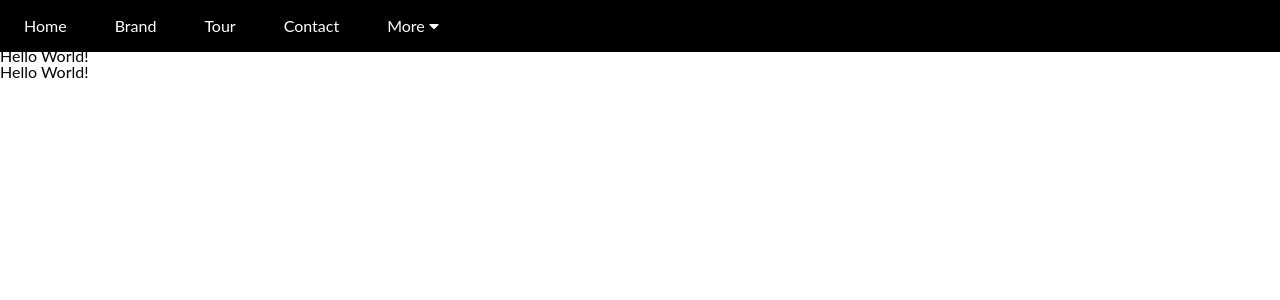
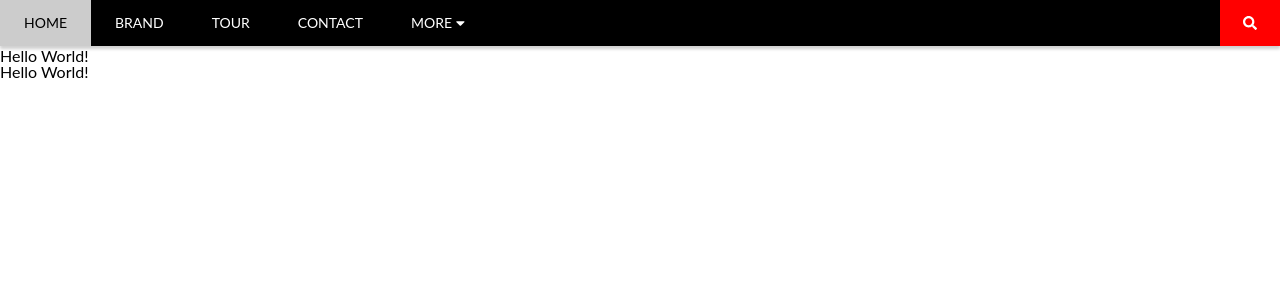
Before and after one commit to anhdo95/react-app-from-scratch, a React app: page / in a window 1280 px wide. Shown: the top 300 px of the page. Built offline with nearby package versions, Linux system fonts and the light colour scheme.

Commit message:
Update style for Nav

```diff
--- a/src/components/Nav/Presenter.tsx
+++ b/src/components/Nav/Presenter.tsx
@@ -4,41 +4,36 @@ import { faCaretDown, faSearch } from '@fortawesome/free-solid-svg-icons'
 
 import './style.scss'
 
-interface PresenterProps {
-
-}
-
-export default class Presenter extends React.Component<PresenterProps> {
-	componentDidMount() {
-	}
-
+export default class Presenter extends React.Component {
 	render() {
 		return (
 			<nav className="nav">
         <ul className="nav__links">
           <li className="nav__link">
-            <a className="nav__anchor" href="/">Home</a>
+            <a className="link nav__anchor" href="/">Home</a>
           </li>
           <li className="nav__link">
-            <a className="nav__anchor" href="/">Brand</a>
+            <a className="link nav__anchor" href="/">Brand</a>
           </li>
           <li className="nav__link">
-            <a className="nav__anchor" href="/">Tour</a>
+            <a className="link nav__anchor" href="/">Tour</a>
           </li>
           <li className="nav__link">
-            <a className="nav__anchor" href="/">Contact</a>
+            <a className="link nav__anchor" href="/">Contact</a>
           </li>
           <li className="nav__link">
-            <a className="nav__anchor">More <FontAwesomeIcon icon={faCaretDown} /></a>
+            <a className="link nav__anchor" href="/">
+              More <FontAwesomeIcon icon={faCaretDown} />
+            </a>
             <ul className="nav__dropdown">
-              <li><a href="/">Merchandise</a></li>
-              <li><a href="/">Merchandise</a></li>
-              <li><a href="/">Merchandise</a></li>
+              <li><a className="dropdown-link nav__dropdown-link" href="/">Merchandise</a></li>
+              <li><a className="dropdown-link nav__dropdown-link" href="/">Merchandise</a></li>
+              <li><a className="dropdown-link nav__dropdown-link" href="/">Merchandise</a></li>
             </ul>
           </li>
         </ul>
-        <div className="nav__right">
-          <a href="/"><FontAwesomeIcon icon={faSearch} /></a>
+        <div className="flex-center nav__right">
+          <a className="nav__search" href="/"><FontAwesomeIcon icon={faSearch} /></a>
         </div>
       </nav>
 		)
--- a/src/components/Nav/style.scss
+++ b/src/components/Nav/style.scss
@@ -4,20 +4,50 @@
   position: fixed;
   display: flex;
   width: 100%;
-  overflow: hidden;
   background-color: $c-black;
+  z-index: $nav-z-index;
+  box-shadow: 0 3px 3px rgba(0, 0, 0, .19);
 }
 
 .nav__links {
   display: flex;
+  flex: 1 1 0;
 }
 
-.nav__anchor {
-  display: block;
-  padding: 18px 24px;
-  color: $c-white;
+.nav__link {
+  position: relative;
+}
+
+.nav__link:hover {
+  .nav__anchor {
+    color: $c-black;
+    background-color: $c-light-grey;
+  }
+
+  .nav__dropdown {
+    visibility: visible;
+  }
 }
 
 .nav__dropdown {
-  display: none;
+  position: absolute;
+  top: 100%;
+  left: 0;
+  visibility: hidden;
+  min-width: 160px;
 }
+
+.nav__dropdown-link:hover {
+  background-color: $c-light-grey;
+}
+
+.nav__right {
+  width: 60px;
+  background-color: $c-red;
+}
+
+.nav__search {
+  display: block;
+  font-size: 14px;
+  color: $c-white;
+}
```
